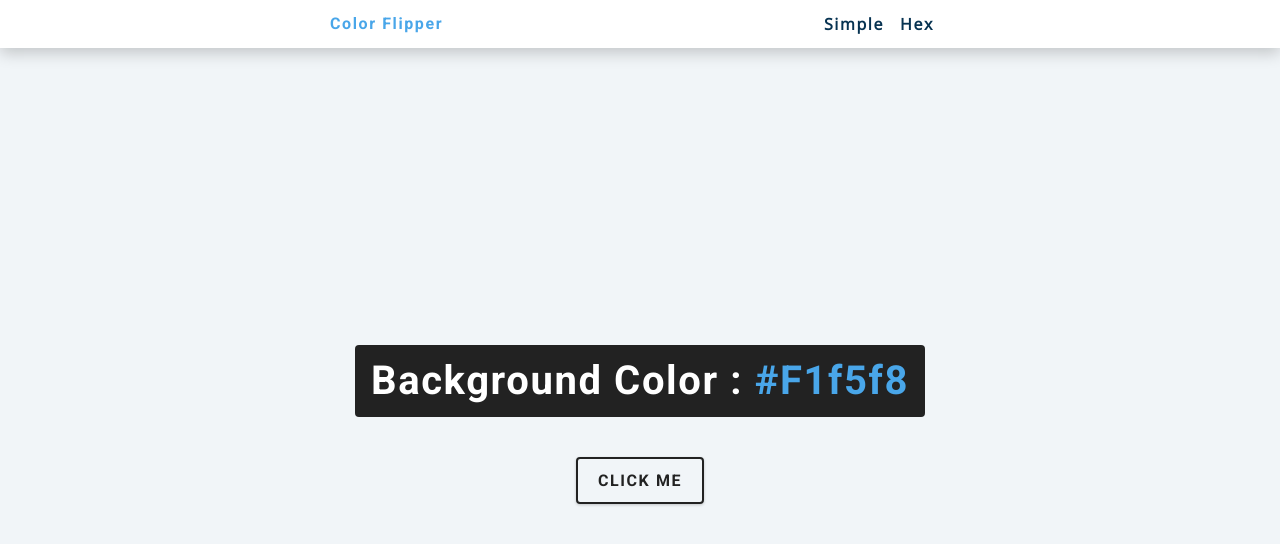
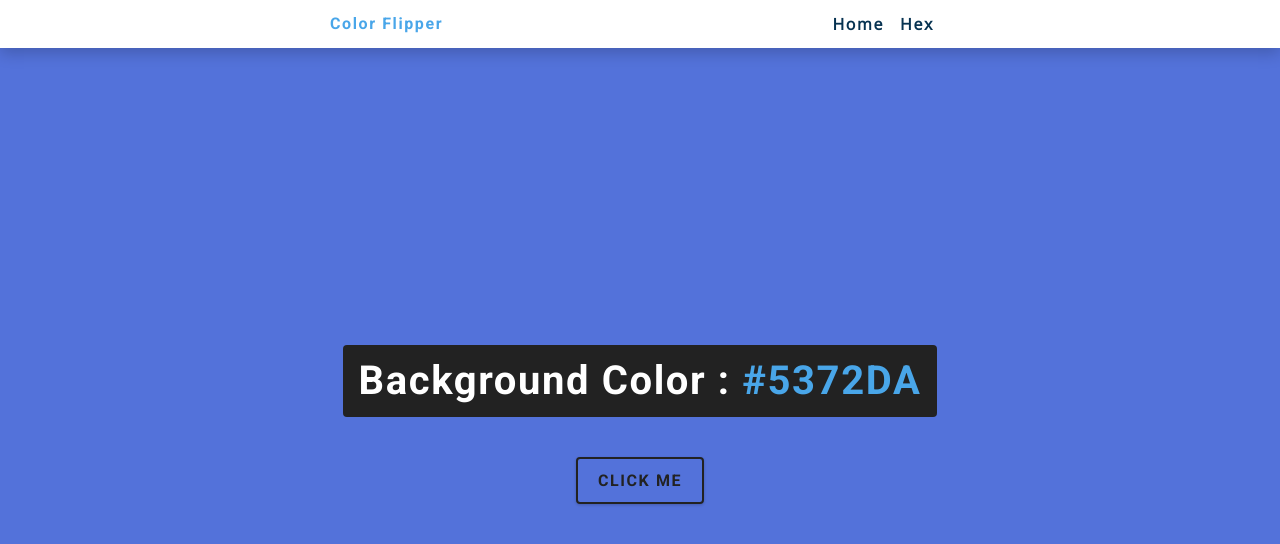
Before and after one commit to jmckelvey786/Josh-Color-Flipper-2023, a plain HTML site: page hex.html in a window 1280 px wide. Both pictures are taken after a click on the button "CLICK ME". Drawn offline with nearby package versions, Linux system fonts and the light colour scheme.

Commit message:
added functionality in hex.js to randomly generate hex code

```diff
--- a/hex.html
+++ b/hex.html
@@ -16,8 +16,8 @@
       <div class="nav-center">
         <h4>color flipper</h4>
         <ul class="nav-links">
-          <li><a href="index.html">simple</a></li>
-          <li><a href="hex.html">hex</a></li>
+          <li><a href="index.html">Home</a></li>
+          <li><a href="hex.html">Hex</a></li>
         </ul>
       </div>
     </nav>
--- a/hex.js
+++ b/hex.js
@@ -1 +1,21 @@
 const hex = [0, 1, 2, 3, 4, 5, 6, 7, 8, 9, "A", "B", "C", "D", "E", "F"];
+
+//hex colors #f15025
+
+const btn = document.getElementById('btn');
+const color = document.querySelector(".color");
+
+btn.addEventListener('click', function(){
+    let hexColor = '#';
+
+    for (let i = 0; i < 6; i++) {
+        hexColor += hex[getRandomNumberArr()];
+    };
+
+    color.textContent = hexColor;
+    document.body.style.backgroundColor = hexColor;
+})
+
+function getRandomNumberArr() {
+    return Math.floor(Math.random() * hex.length);
+}
```
